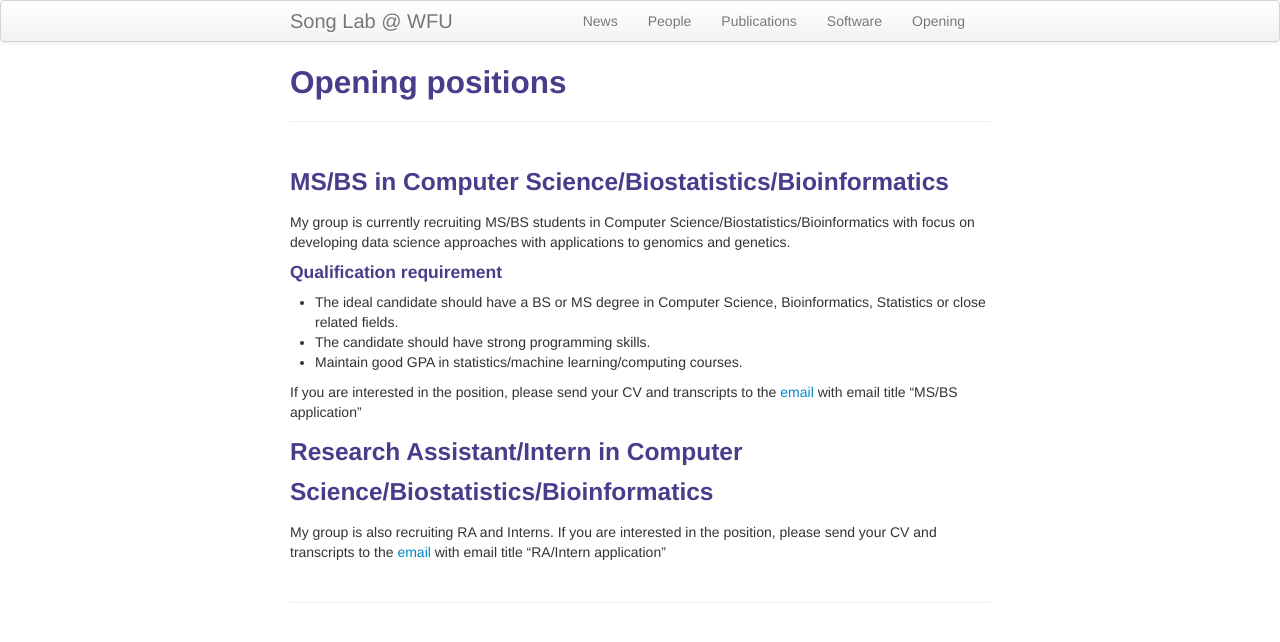
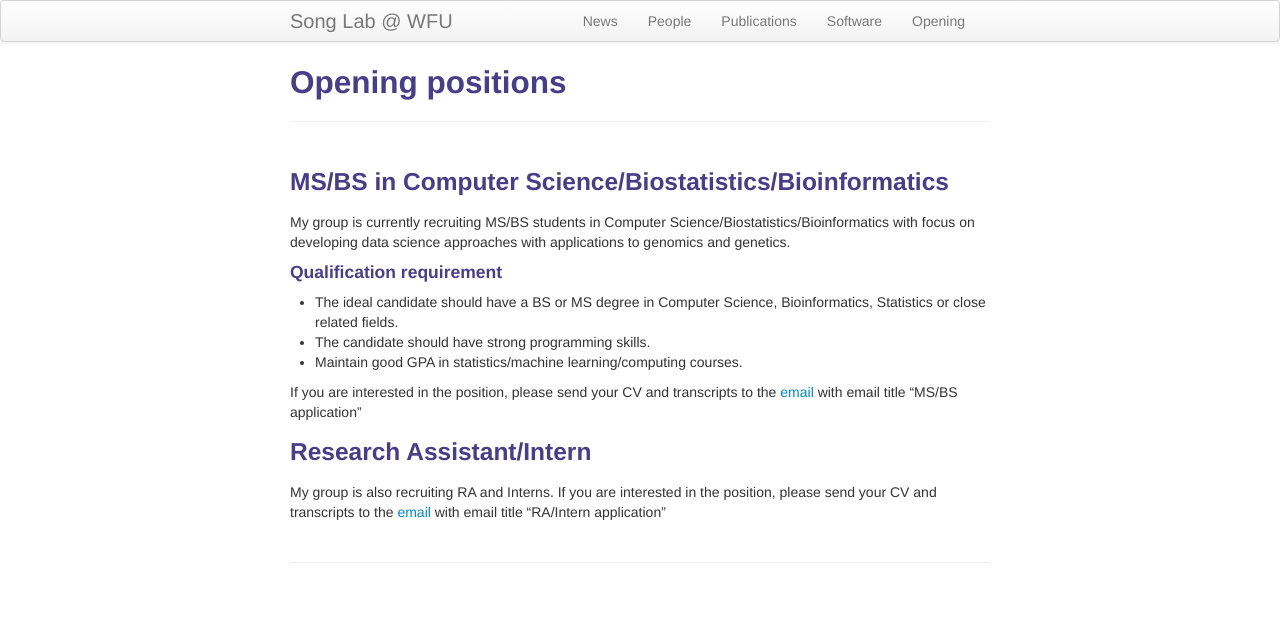
Before and after one commit to songqianqianlab/songqianqianlab.github.io2, a Jekyll site: the page built from pages/opening.md, in a window 1280 px wide. Shown: the top 642 px of the page. Built offline with Jekyll 4.4.1, drawn with Linux system fonts in a browser that asks for light colours.

Commit message:
Update opening.md

```diff
--- a/pages/opening.md
+++ b/pages/opening.md
@@ -15,5 +15,5 @@ My group is currently recruiting MS/BS students in Computer Science/Biostatistic
 
 If you are interested in the position, please send your CV and transcripts to the [email](qsong@wakehealth.edu) with email title "MS/BS application"
 
-### Research Assistant/Intern in Computer Science/Biostatistics/Bioinformatics
+### Research Assistant/Intern
 My group is also recruiting RA and Interns. If you are interested in the position, please send your CV and transcripts to the [email](qsong@wakehealth.edu) with email title "RA/Intern application"
```
